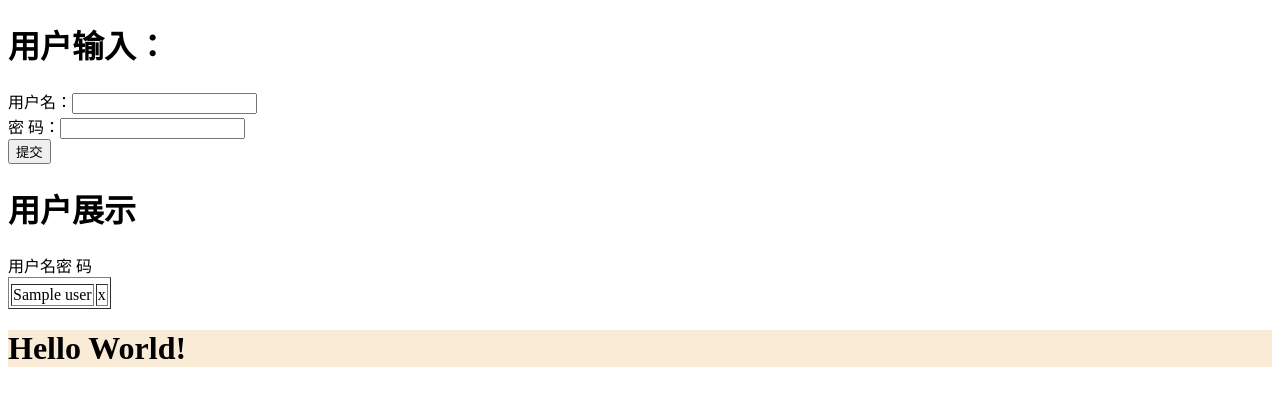
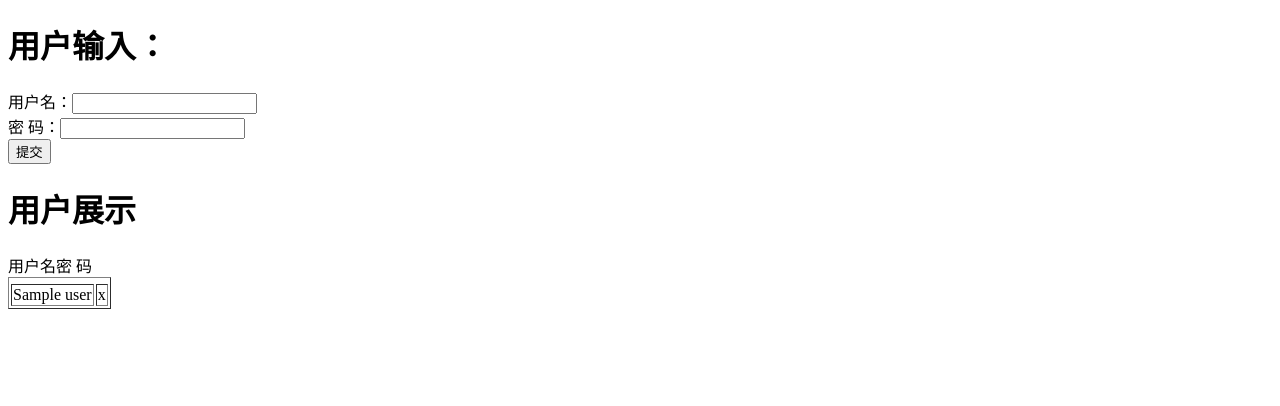
Before and after one commit to thinkmysoul/LearnDjango, a Django app: template templates/index.html in a window 1280 px wide. Shown: the top 406 px of the page. Run offline with Django 3.2, Linux system fonts and the light colour scheme; the template is opened without the code that fills it: most values are stand-ins (such as "Sample title", 1, 10 or a date in 2020); some libraries are stand-ins or nearby versions.

Commit message:
modi tag <table> position:2019.01.14 by lin

```diff
--- a/templates/index.html
+++ b/templates/index.html
@@ -4,7 +4,7 @@
     <meta charset="UTF-8">
     <title>Test</title>
 </head>
-<table>
+
     <h1>用户输入：</h1>
     <form action="/index/" method="post">
         {% csrf_token %}   <!--加入这行 -->
@@ -28,7 +28,6 @@
            {% endfor %}
          </tbody>
      </table>
- <h1 style="background-color: antiquewhite;color: black">Hello World!</h1>
- <script src="/static/js/jquery-3.3.1.min.js"></script>
+
 </body>
 </html>
```
Lines whose indentation alone changed are shown as unchanged.
